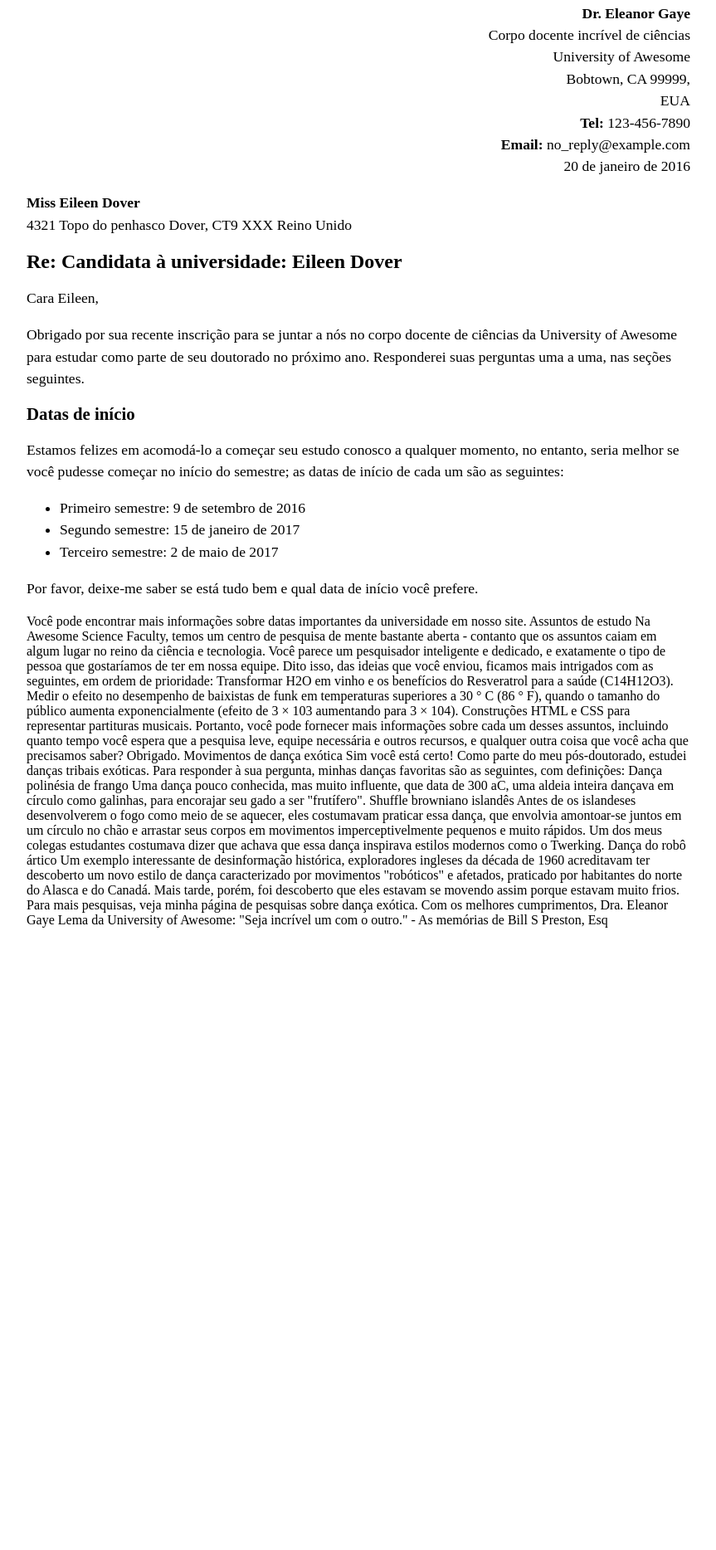
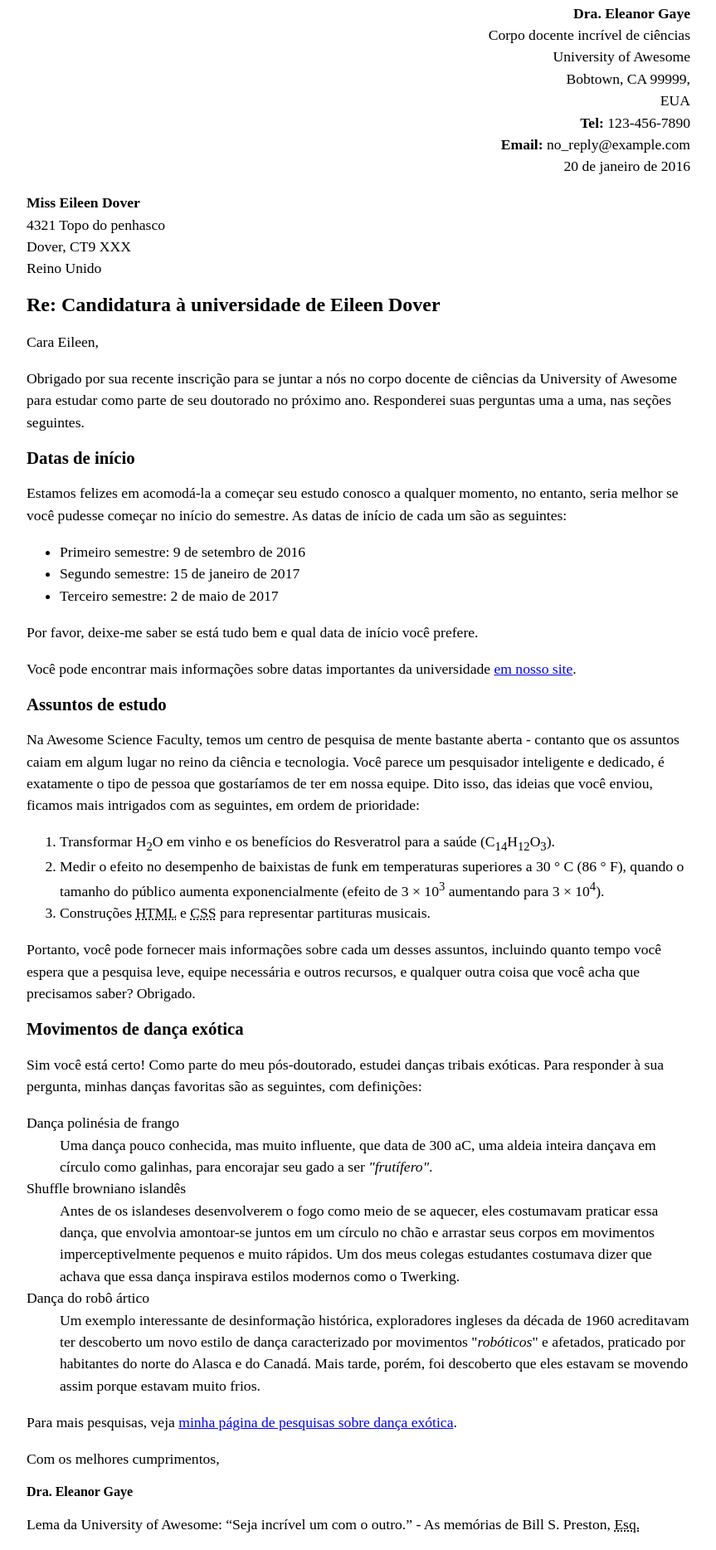
Before and after one commit to isaac-programmer/avaliacoes-mdn-curso-front-end, a plain HTML site: page avaliacoes-html/introducao-ao-html/marcando-uma-carta.html in a window 1280 px wide. Shown: the part 15-1883 px from the top of the page at 83% size, without its empty margins (208-1071 px from the left). Before the commit the page ends 1133 px from the top, so only its background shows below. Drawn offline with Linux system fonts and the light colour scheme.

Commit message:
Update marcando-uma-carta.html

```diff
--- a/avaliacoes-html/introducao-ao-html/marcando-uma-carta.html
+++ b/avaliacoes-html/introducao-ao-html/marcando-uma-carta.html
@@ -4,81 +4,80 @@
     <meta charset="UTF-8">
     <meta http-equiv="X-UA-Compatible" content="IE=edge">
     <meta name="viewport" content="width=device-width, initial-scale=1.0">
+    <meta name="author" content="Dra. Eleanor Gaye">
     <title></title>
     <link rel="stylesheet" href="style.css">
 </head>
 <body>
     <p class="sender-column">
-        <strong>Dr. Eleanor Gaye</strong><br>
+        <strong>Dra. Eleanor Gaye</strong><br>
         Corpo docente incrível de ciências<br>
-        <adress>
-            University of Awesome<br>
-            Bobtown, CA 99999,<br>
-            EUA<br>
-        </adress>
+        <adress>University of Awesome<br>Bobtown, CA 99999,<br>EUA<br></adress>
         <strong>Tel:</strong> 123-456-7890<br>
         <strong>Email:</strong> no_reply@example.com<br>
-
-        <time class="sender-column" datetime="2016-01-20">20 de janeiro de 2016</time><br>
+        <time datetime="2016-01-20">20 de janeiro de 2016</time><br>
     </p>
     <p>
         <strong>Miss Eileen Dover</strong><br>
-        <adress>
-            4321 Topo do penhasco
-            Dover, CT9 XXX
-            Reino Unido
-        </adress>
+        <adress>4321 Topo do penhasco<br>Dover, CT9 XXX<br>Reino Unido</adress>
     </p>
-
-
-    <h1>Re: Candidata à universidade: Eileen Dover</h1>
-
+    <h1>Re: Candidatura à universidade de Eileen Dover</h1>
     <p>Cara Eileen,</p>
-
-    <p>Obrigado por sua recente inscrição para se juntar a nós no corpo docente de ciências da University of Awesome para estudar como parte de seu doutorado no próximo ano. Responderei suas perguntas uma a uma, nas seções seguintes.</p>
-
+    <p>
+        Obrigado por sua recente inscrição para se juntar a nós no corpo docente de ciências da University of Awesome para estudar como parte de seu doutorado no próximo ano. Responderei suas perguntas uma a uma, nas seções seguintes.
+    </p>
     <h2>Datas de início</h2>
-
-    <p>Estamos felizes em acomodá-lo a começar seu estudo conosco a qualquer momento, no entanto, seria melhor se você pudesse começar no início do semestre; as datas de início de cada um são as seguintes:</p>
-
+    <p>
+        Estamos felizes em acomodá-la a começar seu estudo conosco a qualquer momento, no entanto, seria melhor se você pudesse começar no início do semestre. As datas de início de cada um são as seguintes:
+    </p>
     <ul>
         <li>Primeiro semestre: 9 de setembro de 2016</li>
         <li>Segundo semestre: 15 de janeiro de 2017</li>
         <li>Terceiro semestre: 2 de maio de 2017</li>
     </ul>
+    <p>Por favor, deixe-me saber se está tudo bem e qual data de início você prefere.</p>
+    <p>
+        Você pode encontrar mais informações sobre datas importantes da universidade <a href="http://example.com" target="_blank" rel="external">em nosso site</a>.
+    </p>
+    <h2>Assuntos de estudo</h2>
+    <p>
+        Na Awesome Science Faculty, temos um centro de pesquisa de mente bastante aberta - contanto que os assuntos caiam em algum lugar no reino da ciência e tecnologia. Você parece um pesquisador inteligente e dedicado, é exatamente o tipo de pessoa que gostaríamos de ter em nossa equipe. Dito isso, das ideias que você enviou, ficamos mais intrigados com as seguintes, em ordem de prioridade:
+    </p>
+    <ol type="1">
+        <li>Transformar H<sub>2</sub>O em vinho e os benefícios do Resveratrol para a saúde (C<sub>14</sub>H<sub>12</sub>O<sub>3</sub>).</li>
+        <li>
+            Medir o efeito no desempenho de baixistas de funk em temperaturas superiores a 30 ° C (86 ° F), quando o tamanho do público aumenta exponencialmente (efeito de 3 × 10<sup>3</sup> aumentando para 3 × 10<sup>4</sup>).
+        </li>
+        <li>Construções <abbr title="HyperText Markup Language">HTML</abbr> e <abbr title="Cascading Style Sheets">CSS</abbr> para representar partituras musicais.</li>
+    </ol>
+    <p>
+        Portanto, você pode fornecer mais informações sobre cada um desses assuntos, incluindo quanto tempo você espera que a pesquisa leve, equipe necessária e outros recursos, e qualquer outra coisa que você acha que precisamos saber? Obrigado.
+    </p>
+    <h2>Movimentos de dança exótica</h2>
+    <p>
+        Sim você está certo! Como parte do meu pós-doutorado, estudei danças tribais exóticas. Para responder à sua pergunta, minhas danças favoritas são as seguintes, com definições:
+    </p>
+    <dl>
+        <dt>Dança polinésia de frango</dt>
+        <dd>
+            Uma dança pouco conhecida, mas muito influente, que data de 300 aC, uma aldeia inteira dançava em círculo como galinhas, para encorajar seu gado a ser <em>"frutífero"</em>.
+        </dd>
+        <dt>Shuffle browniano islandês</dt>
+        <dd>
+            Antes de os islandeses desenvolverem o fogo como meio de se aquecer, eles costumavam praticar essa dança, que envolvia amontoar-se juntos em um círculo no chão e arrastar seus corpos em movimentos imperceptivelmente pequenos e muito rápidos. Um dos meus colegas estudantes costumava dizer que achava que essa dança inspirava estilos modernos como o Twerking.
+        </dd>
+        <dt>Dança do robô ártico</dt>
+        <dd>
+            Um exemplo interessante de desinformação histórica, exploradores ingleses da década de 1960 acreditavam ter descoberto um novo estilo de dança caracterizado por movimentos "<em>robóticos</em>" e afetados, praticado por habitantes do norte do Alasca e do Canadá. Mais tarde, porém, foi descoberto que eles estavam se movendo assim porque estavam muito frios.
+        </dd>
+    </dl>
+    <p>
+        Para mais pesquisas, veja <a href="https://example.com" target="_blank" rel="external">minha página de pesquisas sobre dança exótica</a>.
+    </p>
+    <p>Com os melhores cumprimentos,</p>
+    <strong>Dra. Eleanor Gaye</strong>
 
-    <p>Por favor, deixe-me saber se está tudo bem e qual data de início você prefere.</p>
-
-Você pode encontrar mais informações sobre datas importantes da universidade em nosso site.
-
-
-Assuntos de estudo
-
-Na Awesome Science Faculty, temos um centro de pesquisa de mente bastante aberta - contanto que os assuntos caiam em algum lugar no reino da ciência e tecnologia. Você parece um pesquisador inteligente e dedicado, e exatamente o tipo de pessoa que gostaríamos de ter em nossa equipe. Dito isso, das ideias que você enviou, ficamos mais intrigados com as seguintes, em ordem de prioridade:
-
-Transformar H2O em vinho e os benefícios do Resveratrol para a saúde (C14H12O3).
-Medir o efeito no desempenho de baixistas de funk em temperaturas superiores a 30 ° C (86 ° F), quando o tamanho do público aumenta exponencialmente (efeito de 3 × 103 aumentando para 3 × 104).
-Construções HTML e CSS para representar partituras musicais.
-
-Portanto, você pode fornecer mais informações sobre cada um desses assuntos, incluindo quanto tempo você espera que a pesquisa leve, equipe necessária e outros recursos, e qualquer outra coisa que você acha que precisamos saber? Obrigado.
-
-
-Movimentos de dança exótica
-
-Sim você está certo! Como parte do meu pós-doutorado, estudei danças tribais exóticas. Para responder à sua pergunta, minhas danças favoritas são as seguintes, com definições:
-
-Dança polinésia de frango
-Uma dança pouco conhecida, mas muito influente, que data de 300 aC, uma aldeia inteira dançava em círculo como galinhas, para encorajar seu gado a ser "frutífero".
-Shuffle browniano islandês
-Antes de os islandeses desenvolverem o fogo como meio de se aquecer, eles costumavam praticar essa dança, que envolvia amontoar-se juntos em um círculo no chão e arrastar seus corpos em movimentos imperceptivelmente pequenos e muito rápidos. Um dos meus colegas estudantes costumava dizer que achava que essa dança inspirava estilos modernos como o Twerking.
-Dança do robô ártico
-Um exemplo interessante de desinformação histórica, exploradores ingleses da década de 1960 acreditavam ter descoberto um novo estilo de dança caracterizado por movimentos "robóticos" e afetados, praticado por habitantes do norte do Alasca e do Canadá. Mais tarde, porém, foi descoberto que eles estavam se movendo assim porque estavam muito frios.
-
-Para mais pesquisas, veja minha página de pesquisas sobre dança exótica.
-
-Com os melhores cumprimentos,
-Dra. Eleanor Gaye
-
-Lema da University of Awesome: "Seja incrível um com o outro." - As memórias de Bill S Preston, Esq
+    <p>
+        Lema da University of Awesome: <q>Seja incrível um com o outro.</q> - As memórias de Bill S. Preston, <abbr title="Esquire">Esq.</p></abbr>
 </body>
 </html>
```
